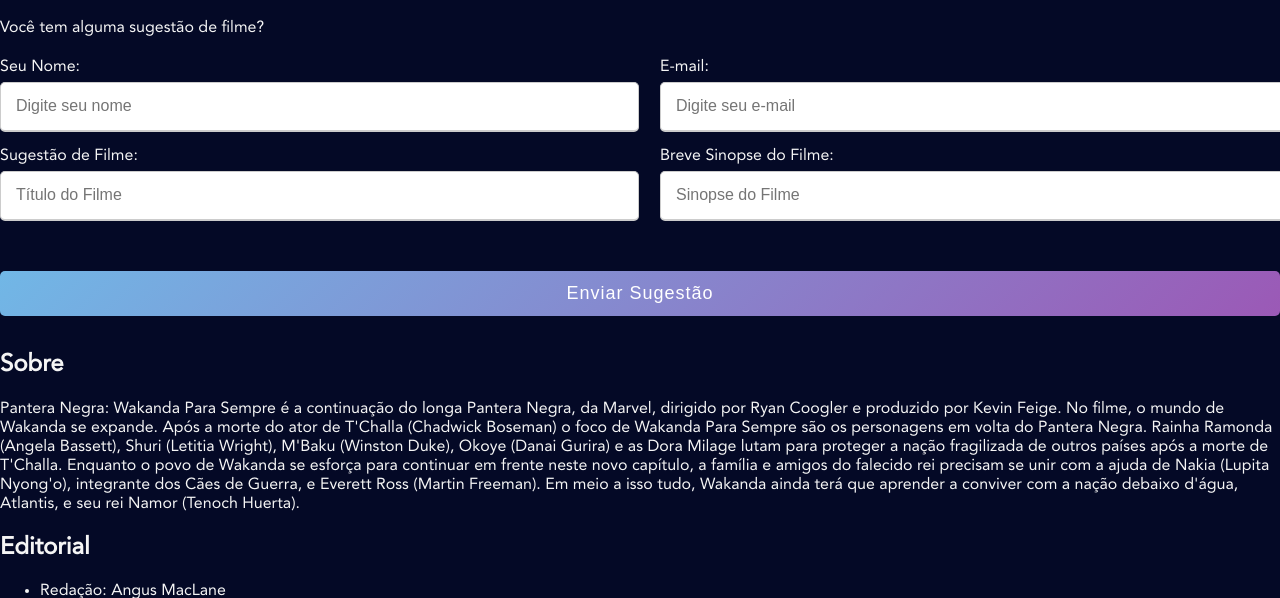
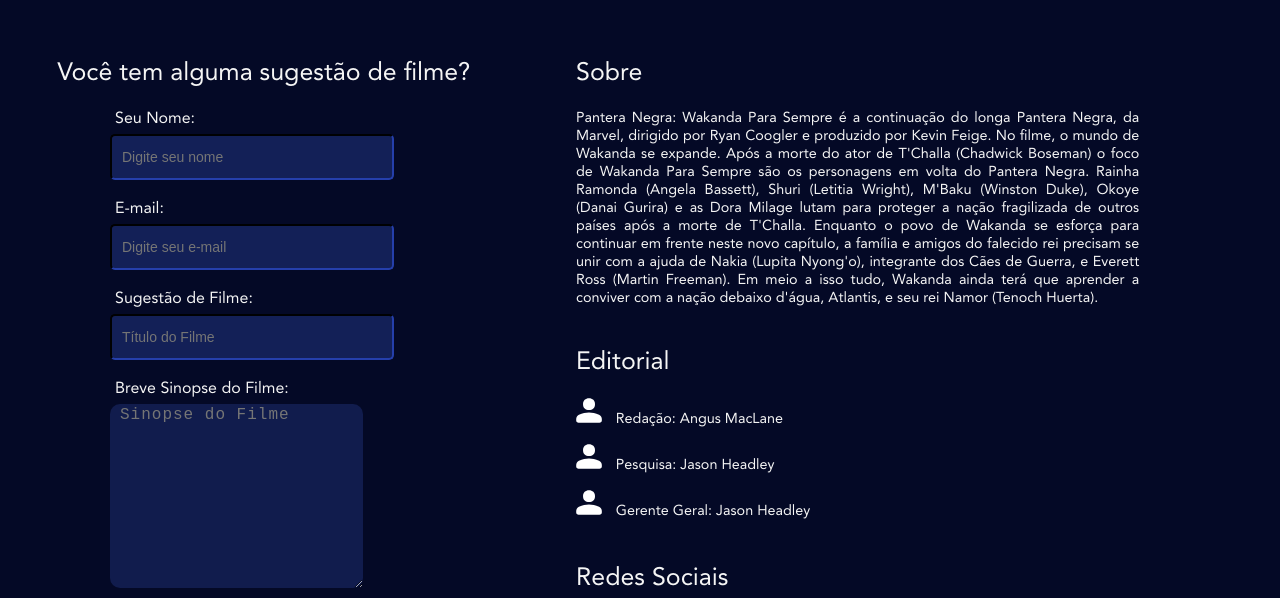
Before and after one commit to LaisFSGomes/DisneyMoviesPage, a plain HTML site: page index.html in a window 1280 px wide. Shown: the part 1090-1688 px from the top of the page. Drawn offline with Linux system fonts and the light colour scheme.

Commit message:
Adicionado a section sugestoes

```diff
--- a/assets/style/style.css
+++ b/assets/style/style.css
@@ -1,17 +1,20 @@
 /* Configurações Padrão */
 @font-face {
-  font-family:"Avenir";
-  src:url(/assets/fonts/avenir_ff/AvenirLTStd-Black.otf);
+  font-family: "Avenir";
+  src: url(/assets/fonts/avenir_ff/AvenirLTStd-Black.otf);
   src: url(/assets/fonts/avenir_ff/AvenirLTStd-Book.otf);
   src: url(/assets/fonts/avenir_ff/AvenirLTStd-Roman.otf);
 }
+
 /* Configurações Padrão End */
 
 body {
-  font-family:"Avenir";
+  font-family: "Avenir";
   padding: 0px;
   margin: 0px;
+  overflow-x: hidden;
 }
+
 header {
   background: hsl(229, 67%, 5%);
   height: 50px;
@@ -22,15 +25,18 @@
   /*font-family: 'Montserrat';*/
   font-style: normal;
 }
+
 header img {
   height: 35px;
   width: 79px;
 }
+
 header nav {
   min-width: 60%;
   display: flex;
   justify-content: space-around;
 }
+
 header nav a {
   font-weight: 300;
   font-size: 1em;
@@ -38,11 +44,13 @@
   text-decoration: none;
   color: #FFFFFF;
 }
+
 header input {
   width: 400px;
   height: 30px;
   border-radius: 5px;
 }
+
 #lancamentos {
   background: #040926;
   color: #FFFFFF;
@@ -51,16 +59,19 @@
   align-items: stretch;
   padding: 50px 0px;
 }
+
 #lancamentos .video {
   min-width: 50%;
   display: flex;
   align-items: center;
   justify-content: center;
 }
+
 #lancamentos .video iframe {
   width: 90%;
   height: 90%;
 }
+
 #lancamentos .info {
   min-width: 50%;
   max-height: 60%;
@@ -69,24 +80,30 @@
   align-items: center;
   justify-content: center;
 }
+
 #lancamentos .info p {
   margin: 5px 0px;
 }
+
 #sinopse {
   width: 90%;
   height: 90%;
 }
+
 #lancamentos .info span {
   font-weight: bold;
 }
+
 #info-avaliacoes {
   display: flex;
   flex-direction: column;
   align-items: center;
 }
+
 #stars img {
   width: 30px;
 }
+
 #destaque {
   background: #040926;
   color: #FFFFFF;
@@ -95,30 +112,37 @@
   justify-content: center;
   padding: 30px 30px;
 }
+
 #destaque h2 {
   text-align: center;
 }
+
 #destaque .movies-wrapper {
   display: flex;
   overflow-x: scroll;
 }
-#destaque .movies-wrapper::-webkit-scrollbar{
+
+#destaque .movies-wrapper::-webkit-scrollbar {
   width: 30px;
 }
-#destaque .movies-wrapper::-webkit-scrollbar-track{
+
+#destaque .movies-wrapper::-webkit-scrollbar-track {
   background: transparent;
 }
-#destaque .movies-wrapper::-webkit-scrollbar-thumb{
+
+#destaque .movies-wrapper::-webkit-scrollbar-thumb {
   background-color: #ffffff1c;
   border-radius: 10px;
   height: 5px;
 }
+
 #destaque .movies-wrapper .movie {
   display: flex;
   flex-direction: column;
   align-items: center;
   margin: 10px;
 }
+
 #destaque .movies-wrapper .movie img {
   max-width: 250px;
 }
@@ -128,140 +152,162 @@
 #sugestoes {
   background-color: #040926;
   color: #F5F5F5;
+  display: flex;
+  flex-direction: row;
+  flex-wrap: nowrap;
+}
 
+#formularioSugestoes {
+  min-width: 45%;
 }
-.container{
-  max-width: 700px;
-  width: 100%;
-  background-color: #040926;
-  padding: 25px 30px;
-  border-radius: 5px;
-  box-shadow: 0 5px 10px rgba(0,0,0,0.15);
-}
-.container .title{
+#sugestoes .titulo  {
   font-size: 25px;
   font-weight: 500;
   position: relative;
+  font-style: bold;
+  margin-top: 40px;
 }
-.container .title::before{
-  content: "";
-  position: absolute;
-  left: 0;
-  bottom: 0;
-  height: 3px;
-  width: 30px;
-  border-radius: 5px;
-  background: linear-gradient(135deg, #71b7e6, #9b59b6);
+#sugestoes .tituloForm  {
+  font-size: 25px;
+  font-weight: 500;
+  position: relative;
+  font-style: bold;
+  margin-top: 40px;
+  margin-left: 10%;
 }
-.content form .user-details{
-  display: flex;
-  flex-wrap: wrap;
-  justify-content: space-between;
-  margin: 20px 0 12px 0;
-}
-form .user-details .input-box{
-  margin-bottom: 15px;
+
+form .user-detalhes .input-box {
+  margin: 15px;
+  padding-left: 90px;
   width: calc(100% / 2 - 20px);
 }
-form .input-box span.details{
-  display: block;
+
+form .input-box input, textarea  {
   font-weight: 500;
-  margin-bottom: 5px;
+  margin: 5px;
+  background-color:#132057;
+  color: #F5F5F5;
+  border-radius: 10px;
 }
-.user-details .input-box input{
-  height: 45px;
+form span.detalhes {
+  font-weight: 500;
+  margin: 10px;
+}
+
+.user-detalhes .input-box input, textarea{
+  height: 40px;
   width: 100%;
-  outline: none;
-  font-size: 16px;
+  font-size: 14px;
   border-radius: 5px;
-  padding-left: 15px;
-  border: 1px solid #ccc;
+  padding-left: 10px;
   border-bottom-width: 2px;
   transition: all 0.3s ease;
+  border-color: #132057;
+  overflow-y:auto;
 }
-.user-details .input-box input:focus,
-.user-details .input-box input:valid{
+.user-detalhes .input-box input:focus,
+.user-detalhes .input-box input:valid,
+.user-detalhes .input-box textarea:focus,
+.user-detalhes .input-box textarea:valid {
   border-color: #9b59b6;
 }
- form .gender-details .gender-title{
-  font-size: 20px;
-  font-weight: 500;
+
+form .button {
+  height: 51px;
+  margin: 35px 0;
+  width: 180px;
+  padding-left: 150px;
 }
- form .category{
-   display: flex;
-   width: 80%;
-   margin: 14px 0 ;
-   justify-content: space-between;
- }
- form .category label{
-   display: flex;
-   align-items: center;
-   cursor: pointer;
- }
- form .category label .dot{
-  height: 18px;
-  width: 18px;
-  border-radius: 50%;
-  margin-right: 10px;
-  background: #d9d9d9;
-  border: 5px solid transparent;
-  transition: all 0.3s ease;
-}
- #dot-1:checked ~ .category label .one,
- #dot-2:checked ~ .category label .two,
- #dot-3:checked ~ .category label .three{
-   background: #9b59b6;
-   border-color: #d9d9d9;
- }
- form input[type="radio"]{
-   display: none;
- }
- form .button{
-   height: 45px;
-   margin: 35px 0
- }
- form .button input{
+
+form .button input, textarea {
   height: 100%;
-   width: 100%;
-   border-radius: 5px;
+  width: 90%;
   border: none;
   color: #fff;
-   font-size: 18px;
-   font-weight: 500;
+  font-size: 16px;
+  font-weight: 400;
   letter-spacing: 1px;
+  border-radius: 10px;
   cursor: pointer;
   transition: all 0.3s ease;
-   background: linear-gradient(135deg, #71b7e6, #9b59b6);
+  background: #111C4D;
+  align-items: center;
 }
- form .button input:hover{
-  /* transform: scale(0.99); */
-  background: linear-gradient(-135deg, #71b7e6, #9b59b6);
+
+form .button input:hover {
+  background: #13205a;
 }
- @media(max-width: 584px){
- .container{
+
+/*Sugestões Sobre*/
+#sobreSuguestoes {
+  min-width: 50%;
+}
+
+#sobreSugestoes p {
+  /*significa que a letra terá no máximo 1.5em, entretanto, ela não pode ter mais de 0.5em+0.5vw da largura do
+  pai, e nem menos de 0.5px de largura.*/
+  font-size: clamp(0.5em, 0.5em + 0.5vw, 1.5em);
+  text-align: justify;
+  margin-right:  20%;
+}
+
+#sobreSugestoes li {
+  font-size: clamp(0.5em, 0.5em + 0.5vw, 1.3em);
+  list-style: none;
+  max-width: 374px;
+  margin-bottom: 12px;
+  line-height:24px ;
+}
+#sobreSugestoes ul {
+  padding-inline-start: 0px;
+}
+#sobreSugestoes li img {
+  max-width: 50px;
+  max-height: 25px;
+  margin-right: 10px;
+}
+
+.ct-socials {
+  max-width: 215px;
+  display: flex;
+  flex-direction: row;
+}
+.ct-socials a img {
+  border-radius: 70px;
+  max-width: 35px;
+  min-height: 30px;
+  margin-left: 0px;
+}
+/*Sugestões Sobre End */
+
+
+@media(max-width: 584px) {
+  .container {
     max-width: 100%;
   }
-form .user-details .input-box{
+
+  form .user-detalhes .input-box {
     margin-bottom: 15px;
     width: 100%;
   }
-  form .category{
-    width: 100%;
-  }
-  .content form .user-details{
+
+  .container form .user-detalhes {
     max-height: 300px;
     overflow-y: scroll;
   }
-  .user-details::-webkit-scrollbar{
+
+  .user-detalhes::-webkit-scrollbar {
     width: 5px;
   }
 }
-  @media(max-width: 459px){
-  .container .content .category{
+
+@media(max-width: 459px) {
+  .container form {
     flex-direction: column;
   }
 }
-/*Formlario End */
+
+/*Formulario End */
 /*Section Sugestões End*/
 
 /*Footer*/
@@ -270,6 +316,7 @@
   display: flex;
   flex-direction: row;
 }
+
 .footertexto {
   font-size: 12px;
   line-height: 21px;
@@ -279,9 +326,11 @@
   width: 93%;
   text-align: center;
 }
+
 .footerlogo {
   width: 80px;
 }
+
 /*Footer End */
 
 /* queries */
@@ -291,48 +340,57 @@
     display: flex;
     justify-content: center;
   }
-  header .no-exibition{
+
+  header .no-exibition {
     display: none;
   }
+
   #lancamentos {
     flex-direction: column;
     align-items: center;
     padding: 20px 0px;
   }
+
   #lancamentos .info p {
     text-align: justify;
   }
+
   #stars img {
     width: 30px;
   }
 }
+
 /* computador */
-@media (min-width: 769px) and (max-width: 1279px){
+@media (min-width: 769px) and (max-width: 1279px) {
   header input {
     display: none;
   }
+
   header nav {
     width: 100%;
     justify-content: space-around;
   }
+
   #lancamentos {
     padding: 30px 0px;
   }
+
   #lancamentos .video {
     min-width: 60%;
   }
+
   #lancamentos .info {
     min-width: 40%;
   }
+
   #info-avaliacoes h3 {
     margin: 5px;
   }
+
   #stars img {
     width: 30px;
   }
 }
 
 /* telas maiores */
-@media (min-width: 1280px) {
-
-}
+@media (min-width: 1280px) {}
--- a/index.html
+++ b/index.html
@@ -114,26 +114,25 @@
 
   <section id="sugestoes">
     <div id="formularioSugestoes">
-      <div id="sobreSuguestoes">
-        <div class="titulo">Você tem alguma sugestão de filme?</div>
-        <div class="content">
+      <h2 class="titulo, tituloForm"> Você tem alguma sugestão de filme?</h2>
+      <div class="container">
         <form action="#">
-            <div class="user-details">
+          <div class="user-detalhes">
             <div class="input-box">
-                <span class="details">Seu Nome:</span>
+              <span class="detalhes">Seu Nome:</span>
               <input type="text" placeholder="Digite seu nome" required>
             </div>
             <div class="input-box">
-                <span class="details">E-mail: </span>
+              <span class="detalhes">E-mail: </span>
               <input type="text" placeholder="Digite seu e-mail" required>
             </div>
             <div class="input-box">
-                <span class="details">Sugestão de Filme:</span>
+              <span class="detalhes">Sugestão de Filme:</span>
               <input type="text" placeholder="Título do Filme" required>
             </div>
             <div class="input-box">
-                <span class="details">Breve Sinopse do Filme:</span>
-                <input type="text" placeholder="Sinopse do Filme" required>
+              <span class="detalhes">Breve Sinopse do Filme:</span>
+              <textarea cols="70" rows="10" placeholder="Sinopse do Filme" required></textarea>
             </div>
           </div>
           <div class="button">
@@ -142,9 +141,8 @@
         </form>
       </div>
     </div>
-    </div>
-    <div id="sobreSuguestoes">
-      <h2>Sobre</h2>
+    <div id="sobreSugestoes">
+      <h2 class="titulo">Sobre</h2>
       <p>Pantera Negra: Wakanda Para Sempre é a continuação do longa Pantera Negra, da Marvel, dirigido por Ryan Coogler
         e produzido por Kevin Feige. No filme, o mundo de Wakanda se expande. Após a morte do ator de T'Challa (Chadwick
         Boseman) o foco de Wakanda Para Sempre são os personagens em volta do Pantera Negra. Rainha Ramonda (Angela
@@ -154,28 +152,33 @@
         Nakia (Lupita Nyong'o), integrante dos Cães de Guerra, e Everett Ross (Martin Freeman). Em meio a isso tudo,
         Wakanda ainda terá que aprender a conviver com a nação debaixo d'água, Atlantis, e seu rei Namor (Tenoch
         Huerta).</p>
-      <h2>Editorial</h2>
+      <h2 class="titulo">Editorial</h2>
       <ul>
-        <li>Redação: Angus MacLane</li>
-
-        <li>Pesquisa: Jason Headley</li>
-
-        <li>Gerente Geral: Jason Headley</li>
+        <li>
+          <img src="/assets/icons/person.svg">
+          Redação: Angus MacLane
+        </li>
+        <li>
+          <img src="/assets/icons/person.svg">
+          Pesquisa: Jason Headley
+        </li>
+        <li>
+          <img src="/assets/icons/person.svg">
+          Gerente Geral: Jason Headley
+        </li>
       </ul>
-      <h2>Redes Sociais</h2>
+      <h2 class="titulo">Redes Sociais</h2>
       <ul class="ct-socials">
         <li>
           <a class="ct-socials-a" href="" target="_blank">
             <img src="/assets/icons/facebook.svg">
           </a>
         </li>
-
         <li>
           <a href="" target="_blank">
             <img src="/assets/icons/twitter.svg">
           </a>
         </li>
-
         <li>
           <a href="" target="_blank">
             <img src="/assets/icons/instagram.svg">
```
Lines whose indentation alone changed are shown as unchanged.
